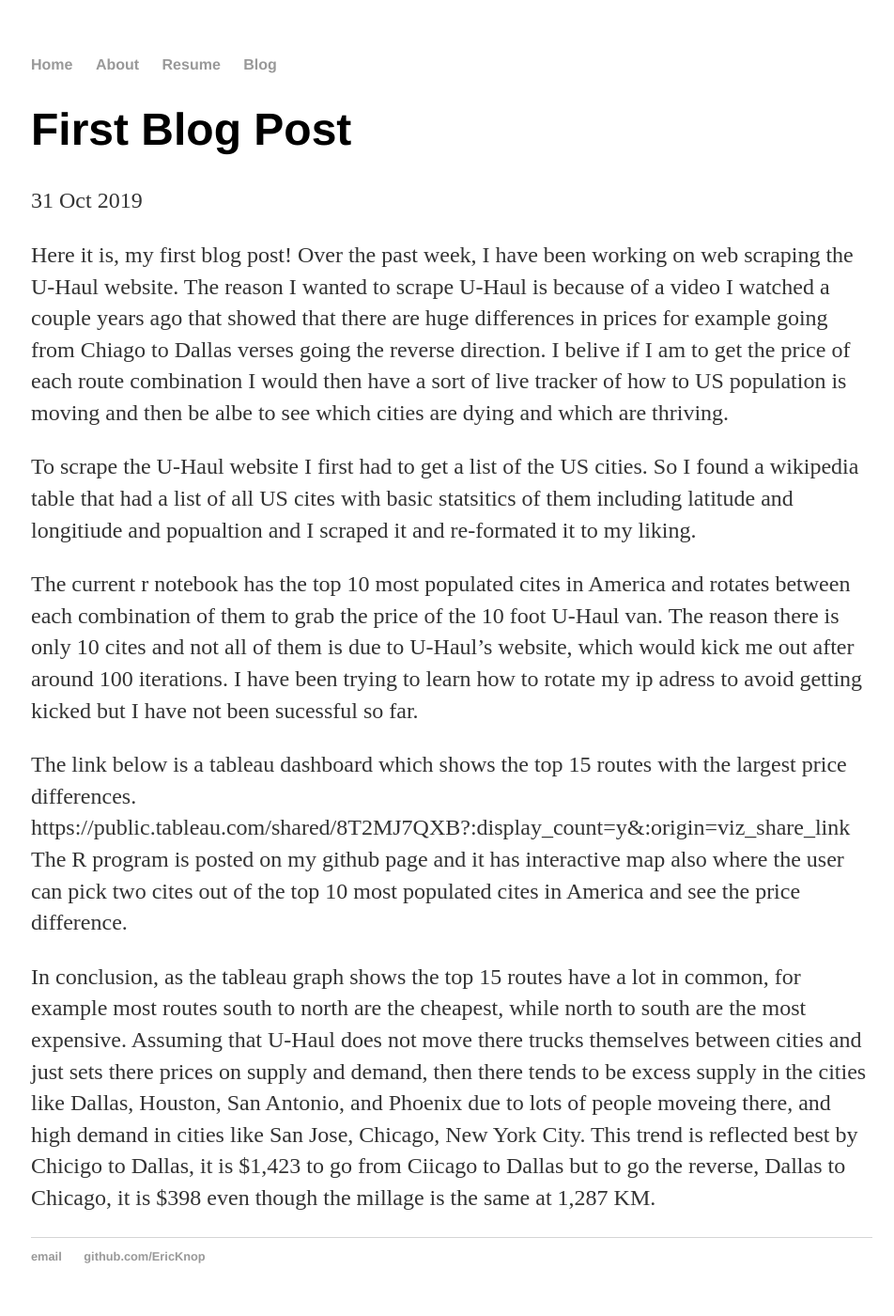
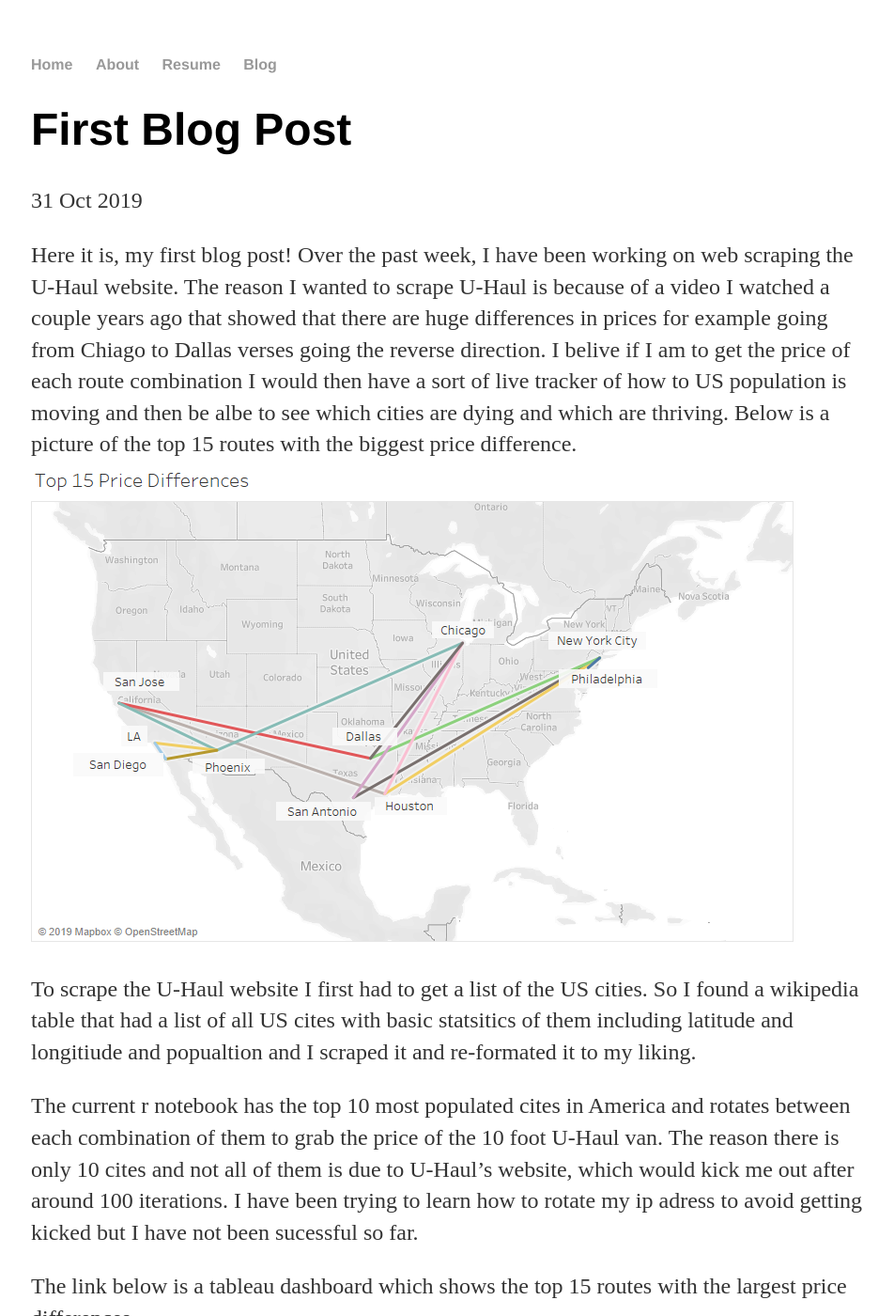
Before and after one commit to EricKnop/EricKnop.github.io, a Jekyll site: the page built from _posts/2019-10-31-first-post.md, in a window 1280 px wide and 1400 px high. Shown: the whole window at 94% size, without its empty margins (159-1111 px from the left). Built offline with Jekyll 4.4.1, drawn with Linux system fonts in a browser that asks for light colours; some of the changed text lies outside the part shown.

Commit message:
Update 2019-10-31-first-post.md

```diff
--- a/_posts/2019-10-31-first-post.md
+++ b/_posts/2019-10-31-first-post.md
@@ -4,7 +4,8 @@
 date: 2019-10-31
 ---
 Here it is, my first blog post!
-Over the past week, I have been working on web scraping the U-Haul website. The reason I wanted to scrape U-Haul is because of a video I watched a couple years ago that showed that there are huge differences in prices for example going from Chiago to Dallas verses going the reverse direction. I belive if I am to get the price of each route combination I would then have a sort of live tracker of how to US population is moving and then be albe to see which cities are dying and which are thriving.
+Over the past week, I have been working on web scraping the U-Haul website. The reason I wanted to scrape U-Haul is because of a video I watched a couple years ago that showed that there are huge differences in prices for example going from Chiago to Dallas verses going the reverse direction. I belive if I am to get the price of each route combination I would then have a sort of live tracker of how to US population is moving and then be albe to see which cities are dying and which are thriving. Below is a picture of the top 15 routes with the biggest price difference.
+![image](https://github.com/EricKnop/EricKnop.github.io/blob/master/images/U-Haul%20map.png?raw=true)
 
 To scrape the U-Haul website I first had to get a list of the US cities. So I found a wikipedia table that had a list of all US cites with basic statsitics of them including latitude and longitiude and popualtion and I scraped it and re-formated it to my liking.
 
@@ -14,4 +15,4 @@
 https://public.tableau.com/shared/8T2MJ7QXB?:display_count=y&:origin=viz_share_link
 The R program is posted on my github page and it has interactive map also where the user can pick two cites out of the top 10 most populated cites in America and see the price difference.
 
-In conclusion, as the tableau graph shows the top 15 routes have a lot in common, for example most routes south to north are the cheapest, while north to south are the most expensive. Assuming that U-Haul does not move there trucks themselves between cities and just sets there prices on supply and demand, then there tends to be excess supply in the cities like Dallas, Houston, San Antonio, and Phoenix due to lots of people moveing there, and high demand in cities like San Jose, Chicago, New York City. This trend is reflected best by Chicigo to Dallas, it is $1,423 to go from Ciicago to Dallas but to go the reverse, Dallas to Chicago, it is $398 even though the millage is the same at 1,287 KM.
+In conclusion, as the tableau graph shows the top 15 routes have a lot in common, for example most routes south to north are the cheapest, while north to south are the most expensive.Assuming that U-Haul does not move there trucks themselves between cities and just sets there prices on supply and demand, then there tends to be excess supply in the cities like Dallas, Houston, San Antonio, and Phoenix due to lots of people moveing there, and high demand in cities like San Jose, Chicago, New York City. This trend is reflected best by Chicigo to Dallas, it is $1,423 to go from Ciicago to Dallas but to go the reverse, Dallas to Chicago, it is $398 even though the millage is the same at 1,287 KM.
```
